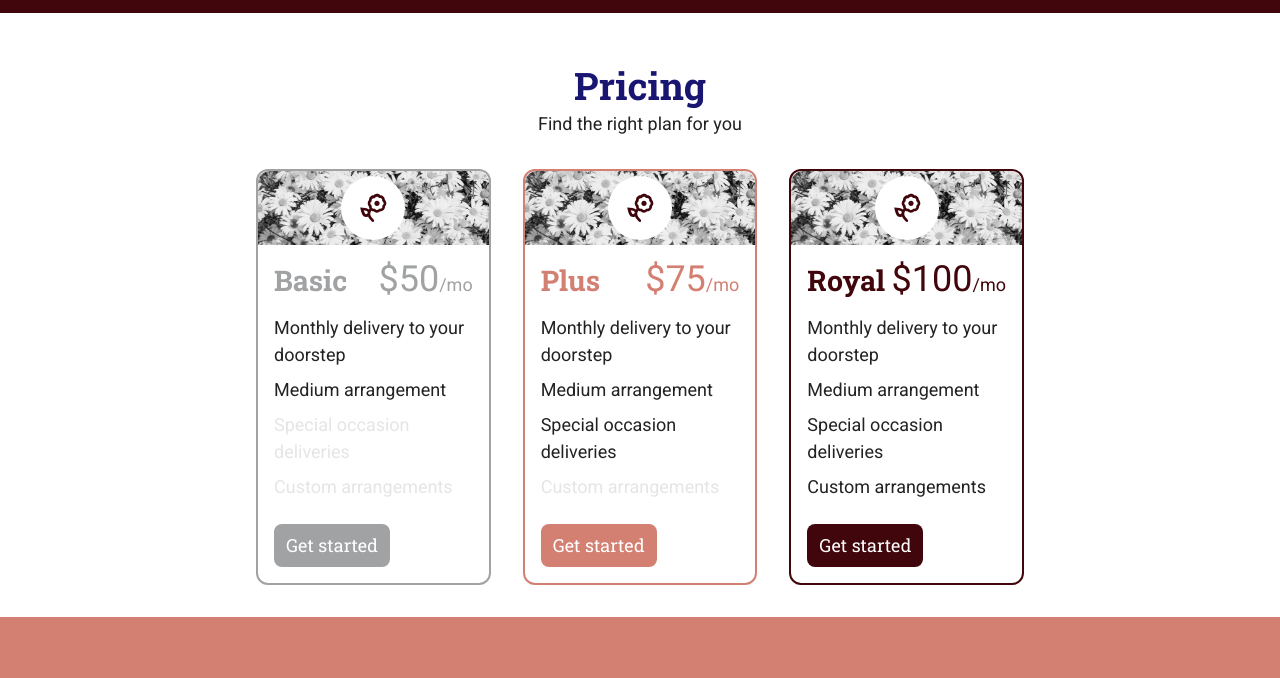
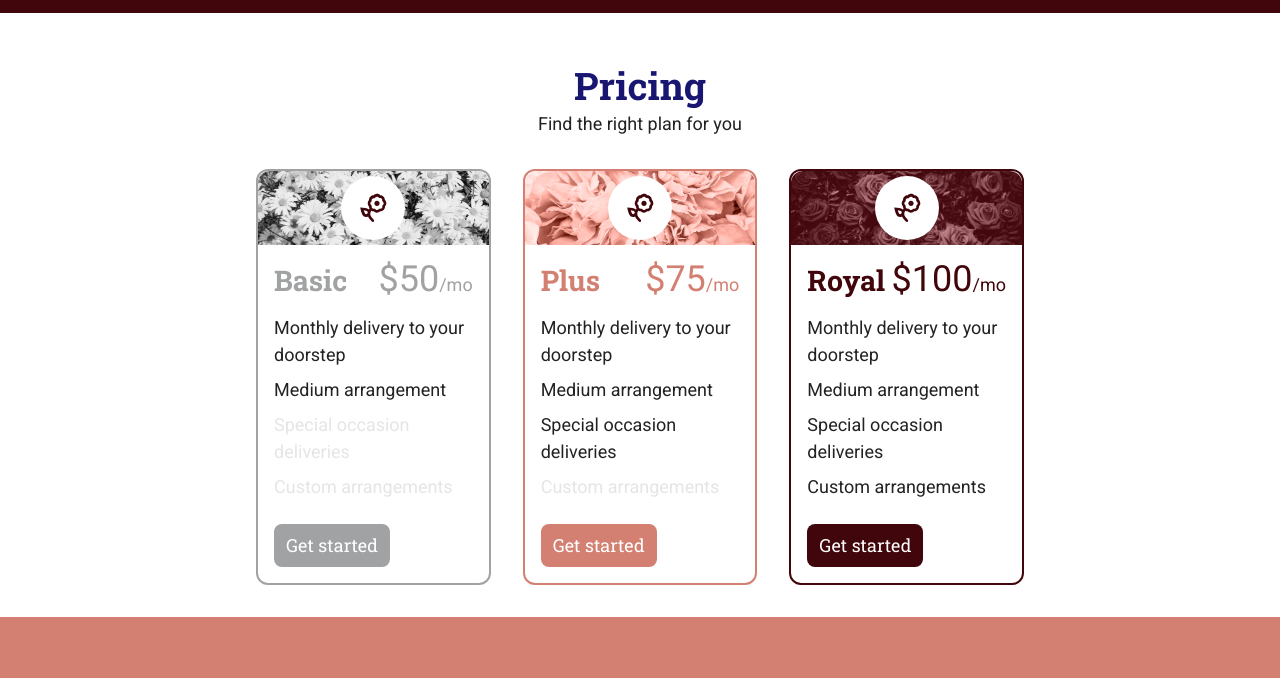
Before and after one commit to zkelley23/petals, a plain HTML site: page pricing/index.html in a window 1280 px wide. Shown: the part 82-760 px from the top of the page. Drawn offline with Linux system fonts and the light colour scheme.

Commit message:
Update index.html

```diff
--- a/pricing/index.html
+++ b/pricing/index.html
@@ -62,7 +62,7 @@
                     </div>
                     <div class="price-box pinky">
                         <div class="price-header">
-                            <img src="../images/daisies.png" alt="Daisies" />
+                            <img src="../images/carnations.png" alt="Daisies" />
                             <div class="pricing-icon-circle">
                                 <img src="../images/flower.svg" alt="Flower icon" />
                             </div>
@@ -81,7 +81,7 @@
                     </div>
                     <div class="price-box maroon">
                         <div class="price-header">
-                            <img src="../images/daisies.png" alt="Daisies" />
+                            <img src="../images/roses.png" alt="Daisies" />
                             <div class="pricing-icon-circle">
                                 <img src="../images/flower.svg" alt="Flower icon" />
                             </div>
```
